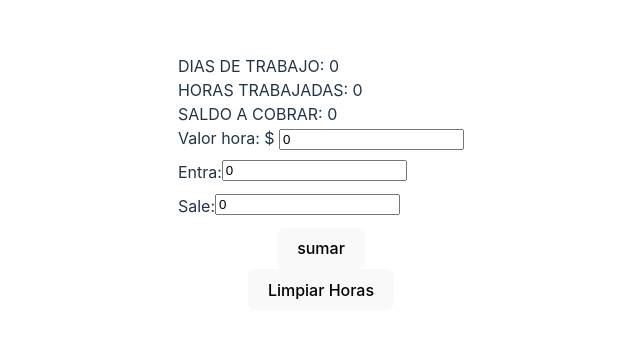
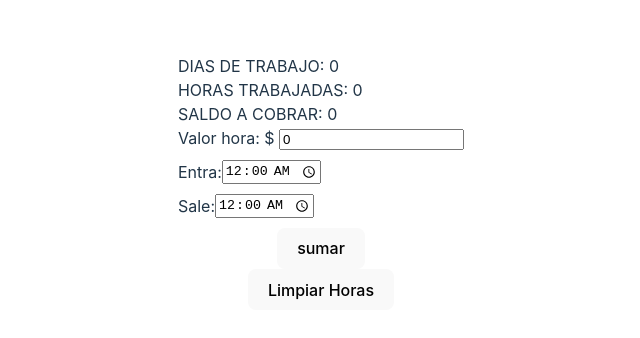
Before and after one commit to coltking/calculadoraHorasBirreria, a React (Vite) app: page / in a window 1280 px wide. Shown: the part 218-556 px from the top of the page, without its empty margins (319-959 px from the left). Built offline with nearby package versions, Linux system fonts and the light colour scheme.

Commit message:
HH:MM to X.yy && X.yy to HH:MM

```diff
--- a/src/App.jsx
+++ b/src/App.jsx
@@ -30,6 +30,24 @@ function App() {
     setDatosHoras({ entra: [], sale: [] });
     setTotalHoras(0);
   };
+  function convertirHora(numero) {
+    var horas = Math.floor(numero);
+    var minutos = Math.round((numero - horas) * 60);
+    if (minutos === 60) {
+      horas++;
+      minutos = 0;
+    }
+    var horasString = (horas < 10) ? "0" + horas : "" + horas;
+    var minutosString = (minutos < 10) ? "0" + minutos : "" + minutos;
+    return horasString + ":" + minutosString;
+  }
+  function convertirHoraRevez(hora) {
+    var partes = hora.split(":");
+    var horas = parseInt(partes[0]);
+    var minutos = parseInt(partes[1]);
+    var numero = horas + minutos / 60;
+    return parseFloat(numero.toFixed(2));
+  }
   const calcularHoras = (horariosEntrada, horariosSalida) => {
     if (horariosEntrada.length === horariosSalida.length) {
       const reduccion = horariosSalida.reduce((acc, act, index) => {
@@ -58,22 +76,23 @@ function App() {
       <div style={{ display: "flex", flexDirection: "row", alignItems: "self-start", margin: "10px 0px" }}>
         <label>Entra:</label>
         <input
-          type="number"
-          value={horaEntradaActual}
+          type="time"
+          value={convertirHora(horaEntradaActual)}
           onChange={(e) => {
             e.preventDefault();
-            setHoraEntradaActual(e.target.value);
+            setHoraEntradaActual(convertirHoraRevez(e.target.value));
           }}
         />
       </div>
       <div style={{ display: "flex", flexDirection: "row", alignItems: "self-start", margin: "10px 0px" }}>
         <label>Sale:</label>
         <input
-          type="number"
-          value={horaSalidaActual}
+          type="time"
+          value={convertirHora(horaSalidaActual)}
           onChange={(e) => {
             e.preventDefault();
-            setHoraSalidaActual(e.target.value);
+            console.log(convertirHoraRevez(e.target.value));
+            setHoraSalidaActual(convertirHoraRevez(e.target.value));
           }}
         />
       </div>
```
